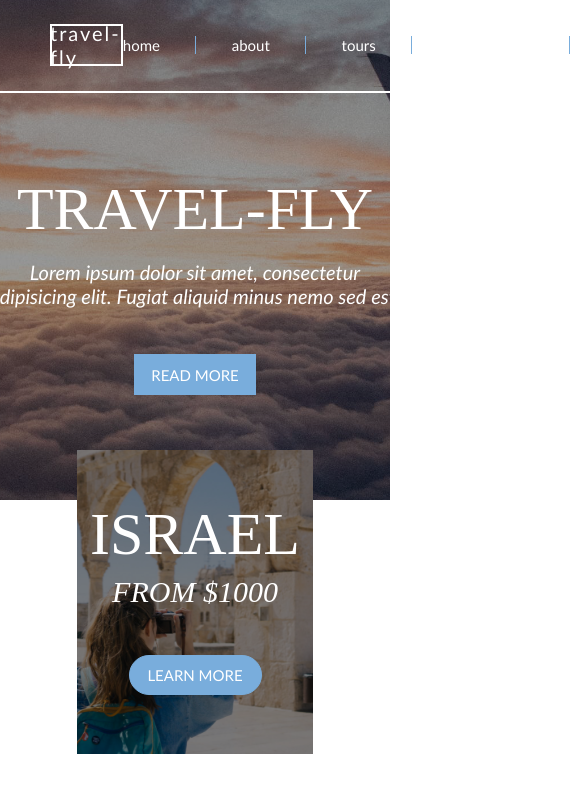
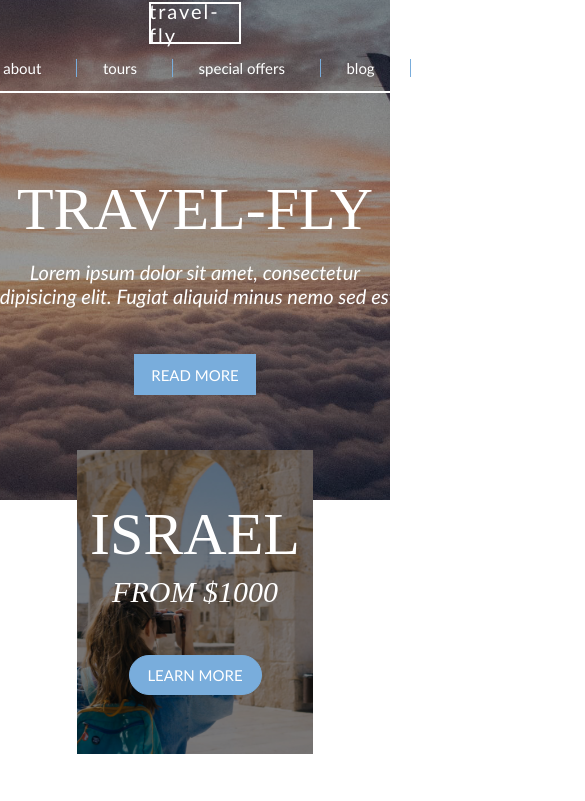
Before and after one commit to N215-fjeufack/homework-four, a website: page index.html in a window 390 px wide. Shown: the top 801 px of the page, 585 px wide, since content can reach past the window. Drawn offline with Linux system fonts and the light colour scheme.

Commit message:
final changes 2/26/24

```diff
--- a/index.html
+++ b/index.html
@@ -4,7 +4,7 @@
     <meta charset="UTF-8" />
     <meta http-equiv="X-UA-Compatible" content="IE=edge" />
     <meta name="viewport" content="width=device-width, initial-scale=1.0" />
-    <title>Title</title>
+    <title>Travel Fly</title>
     <link
       rel="stylesheet"
       href="https://cdnjs.cloudflare.com/ajax/libs/font-awesome/6.5.1/css/all.min.css"
@@ -12,7 +12,6 @@
     <link rel="stylesheet" href="css/styles.css" />
   </head>
   <body>
-    <div class="app">
       <nav>
         <div class="logo"><span>travel-fly</span></div>
         <div class="links">
--- a/scss/nav.scss
+++ b/scss/nav.scss
@@ -41,7 +41,7 @@ nav {
     // background-color: red;
     display: flex;
     align-items: center;
-    justify-content: space-between;
+    justify-content: space-evenly;
     font-family: "Gill Sans", "Gill Sans MT", Calibri, "Trebuchet MS",
       sans-serif;
     font-size: 15px;
@@ -50,10 +50,30 @@ nav {
     a {
       border-right: 1px solid $site-blue;
       padding-right: 35px;
+      // background-color: aqua;
     }
     .last-link {
       border: none;
       padding-right: 0;
+    }
+  }
+}
+
+@media all and (max-width: 1000px) {
+  nav {
+    a {
+    }
+    .logo {
+      margin-left: 50px;
+      span {
+      }
+    }
+    .links {
+      margin-right: 50px;
+      a {
+      }
+      .last-link {
+      }
     }
   }
 }
@@ -76,3 +96,24 @@ nav {
     }
   }
 }
+
+@media all and (max-width: 870px) {
+  nav {
+    flex-wrap: wrap;
+    justify-content: center;
+    a {
+    }
+    .logo {
+      margin: 0;
+      span {
+      }
+    }
+    .links {
+      margin: 0;
+      a {
+      }
+      .last-link {
+      }
+    }
+  }
+}
```
Also changed, not shown: css/styles.css.
